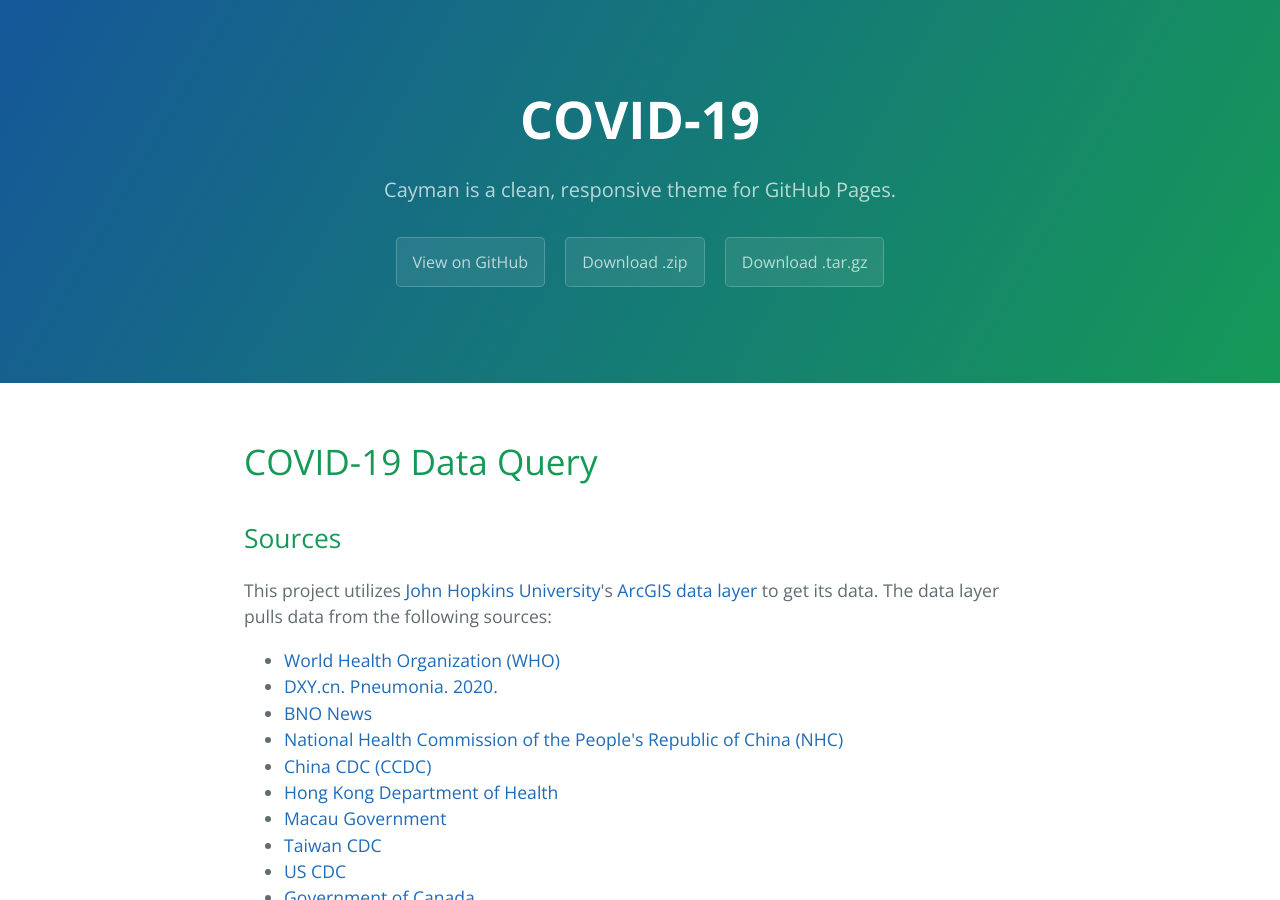
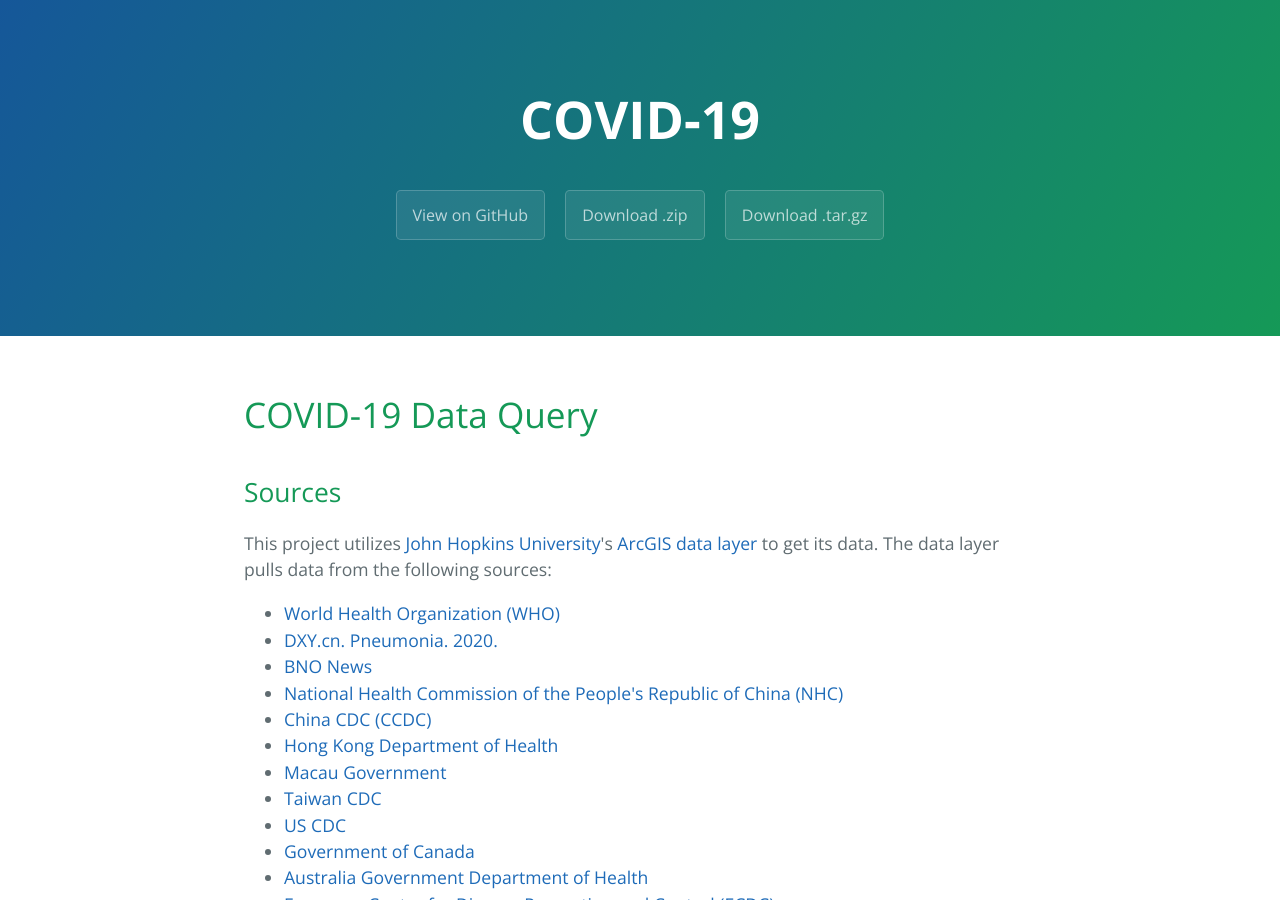
Before and after one commit to binarynightowl/COVID-19_Data, a Jekyll site: the page built from docs/index.html, in a window 1280 px wide and 900 px high. Built offline with Jekyll 4.4.1, drawn with Linux system fonts in a browser that asks for light colours; the repository's description, which GitHub fills in, is left out; some of the changed text lies outside the part shown.

Commit message:
Fix broken title

```diff
--- a/docs/_config.yml
+++ b/docs/_config.yml
@@ -1,5 +1,5 @@
-title: Cayman theme
-description: Cayman is a clean, responsive theme for GitHub Pages.
+#title: Cayman theme
+#description: Cayman is a clean, responsive theme for GitHub Pages.
 show_downloads: true
 google_analytics:
 theme: jekyll-theme-cayman
--- a/docs/_layouts/default.html
+++ b/docs/_layouts/default.html
@@ -41,7 +41,8 @@
         {% if site.github.is_project_page %}
           <span class="site-footer-owner"><a href="{{ site.github.repository_url }}">{{ site.github.repository_name }}</a> is maintained by <a href="{{ site.github.owner_url }}">{{ site.github.owner_name }}</a>.</span>
         {% endif %}
-        <span class="site-footer-credits">This page was generated by <a href="https://pages.github.com">GitHub Pages</a>.</span>
+        <span class="site-footer-credits">This page is hosted on <a href="https://pages.github.com">GitHub Pages</a>.
+        </span>
       </footer>
     </main>
   </body>
--- a/docs/index.html
+++ b/docs/index.html
@@ -94,13 +94,9 @@ title: COVID-19
                         <p>
                             This will return a JSON Document with the worldwide total confirmed cases, deaths, and recoveries,which should look like this <em>(data will differ of course)</em>:
                         </p>
-                        <ul>
-                            <li>
-                                <details id="world">
-                                    <summary onclick="get_json(this, 'https://services1.arcgis.com/0MSEUqKaxRlEPj5g/ArcGIS/rest/services/Coronavirus_2019_nCoV_Cases/FeatureServer/1/query?where=1=1&amp;outStatistics=[{&quot;statisticType&quot;:&quot;sum&quot;,&quot;onStatisticField&quot;:&quot;Confirmed&quot;,&quot;outStatisticFieldName&quot;:&quot;confirmed&quot;},{&quot;statisticType&quot;:&quot;sum&quot;,&quot;onStatisticField&quot;:&quot;deaths&quot;,&quot;outStatisticFieldName&quot;:&quot;deaths&quot;},{&quot;statisticType&quot;:&quot;sum&quot;,&quot;onStatisticField&quot;:&quot;recovered&quot;,&quot;outStatisticFieldName&quot;:&quot;recovered&quot;}]&amp;f=pjson')">Click to reveal!</summary>
-                                </details>
-                            </li>
-                        </ul>
+                        <details id="world">
+                            <summary onclick="get_json(this, 'https://services1.arcgis.com/0MSEUqKaxRlEPj5g/ArcGIS/rest/services/Coronavirus_2019_nCoV_Cases/FeatureServer/1/query?where=1=1&amp;outStatistics=[{&quot;statisticType&quot;:&quot;sum&quot;,&quot;onStatisticField&quot;:&quot;Confirmed&quot;,&quot;outStatisticFieldName&quot;:&quot;confirmed&quot;},{&quot;statisticType&quot;:&quot;sum&quot;,&quot;onStatisticField&quot;:&quot;deaths&quot;,&quot;outStatisticFieldName&quot;:&quot;deaths&quot;},{&quot;statisticType&quot;:&quot;sum&quot;,&quot;onStatisticField&quot;:&quot;recovered&quot;,&quot;outStatisticFieldName&quot;:&quot;recovered&quot;}]&amp;f=pjson')">Click to reveal!</summary>
+                        </details>
                     </li>
                 </ul>
             </li>
```
